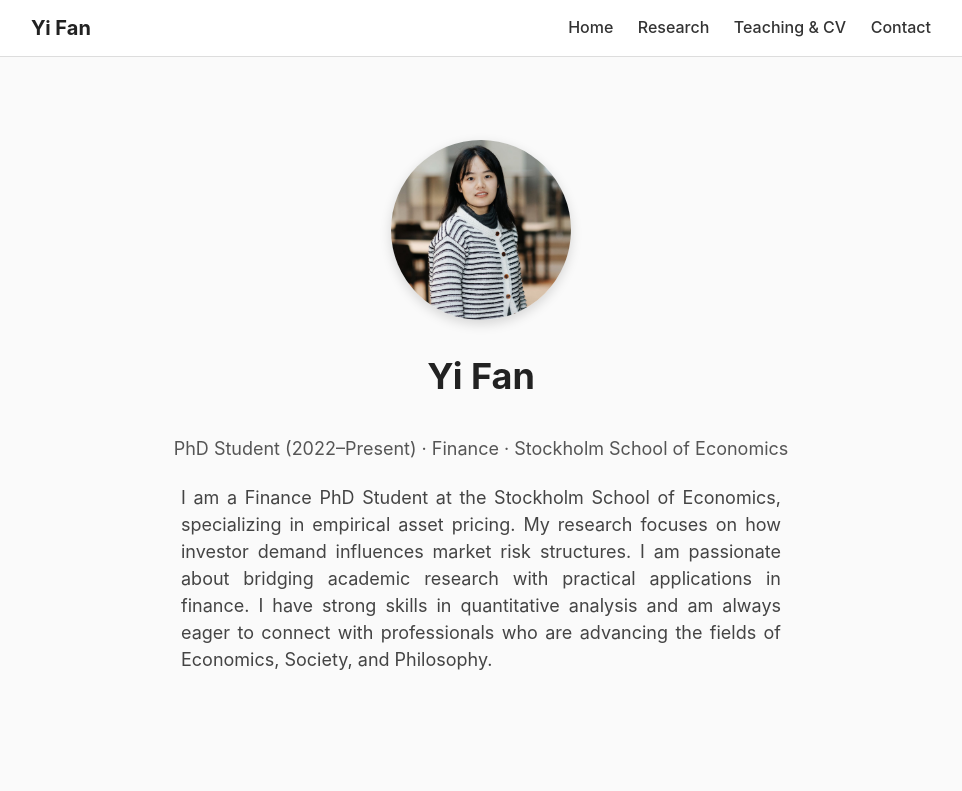
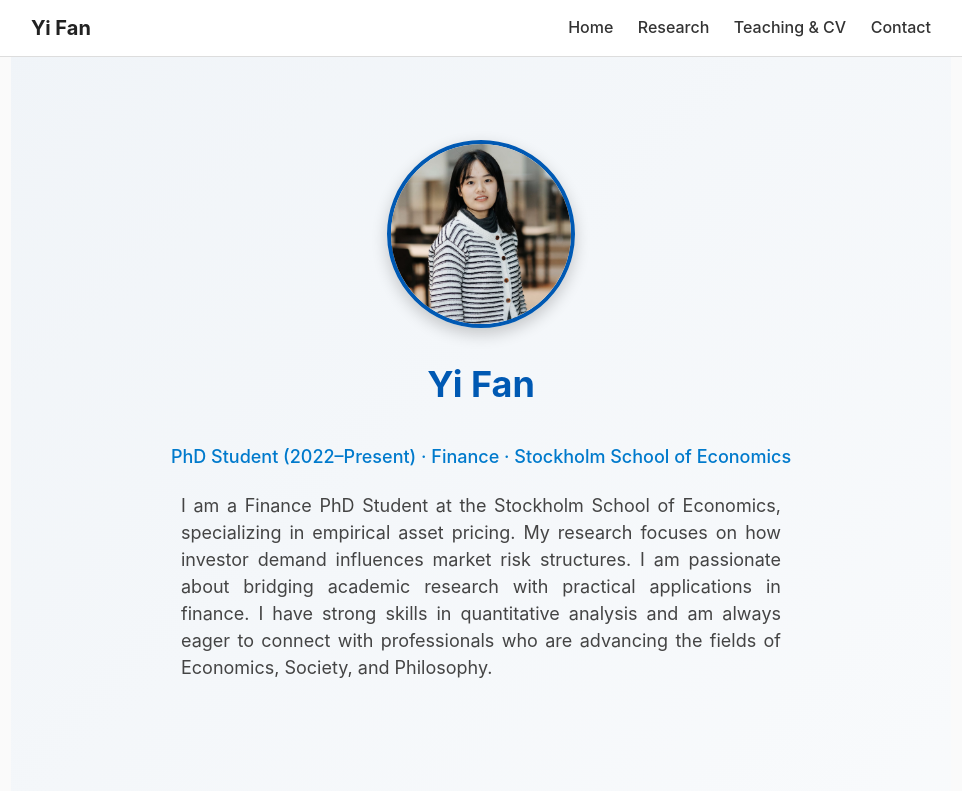
Before and after one commit to YIFAN-SSE/YIFAN-SSE.github.io, a plain HTML site: page index.html in a window 1280 px wide. Shown: the top 791 px of the page, without its empty margins (159-1121 px from the left). Drawn offline with Linux system fonts and the light colour scheme.

Commit message:
Enhance hero section styles with gradients and borders

```diff
--- a/index.html
+++ b/index.html
@@ -47,6 +47,8 @@
 #hero {
   text-align: center;
   padding-top: 140px;
+  background: linear-gradient(135deg, #f0f4f8, #ffffff); /* 淡蓝渐变背景 */
+  color: #222; /* 默认文字颜色 */
 }
 
 #hero img {
@@ -54,19 +56,27 @@
   height: 180px;
   border-radius: 50%;
   object-fit: cover;
-  box-shadow: 0 4px 12px rgba(0,0,0,0.15);
+  box-shadow: 0 6px 16px rgba(0,0,0,0.2);
+  border: 4px solid #0059b3; /* 给头像加蓝色边框，更醒目 */
+}
+
+#hero h1 {
+  margin-top: 20px;
+  font-size: 36px;
+  color: #0059b3; /* 名字用深蓝色 */
 }
 
 #hero .phd-info {
   font-size: 18px;
-  color: #555;
+  color: #007acc; /* PhD信息用稍浅的蓝色 */
   margin-top: 8px;
+  font-weight: 500;
 }
 
 #hero .intro {
   margin-top: 20px;
   font-size: 18px;
-  color: #444;
+  color: #444; /* 自我介绍用深灰，阅读舒适 */
   max-width: 600px;
   margin-left: auto;
   margin-right: auto;
```
